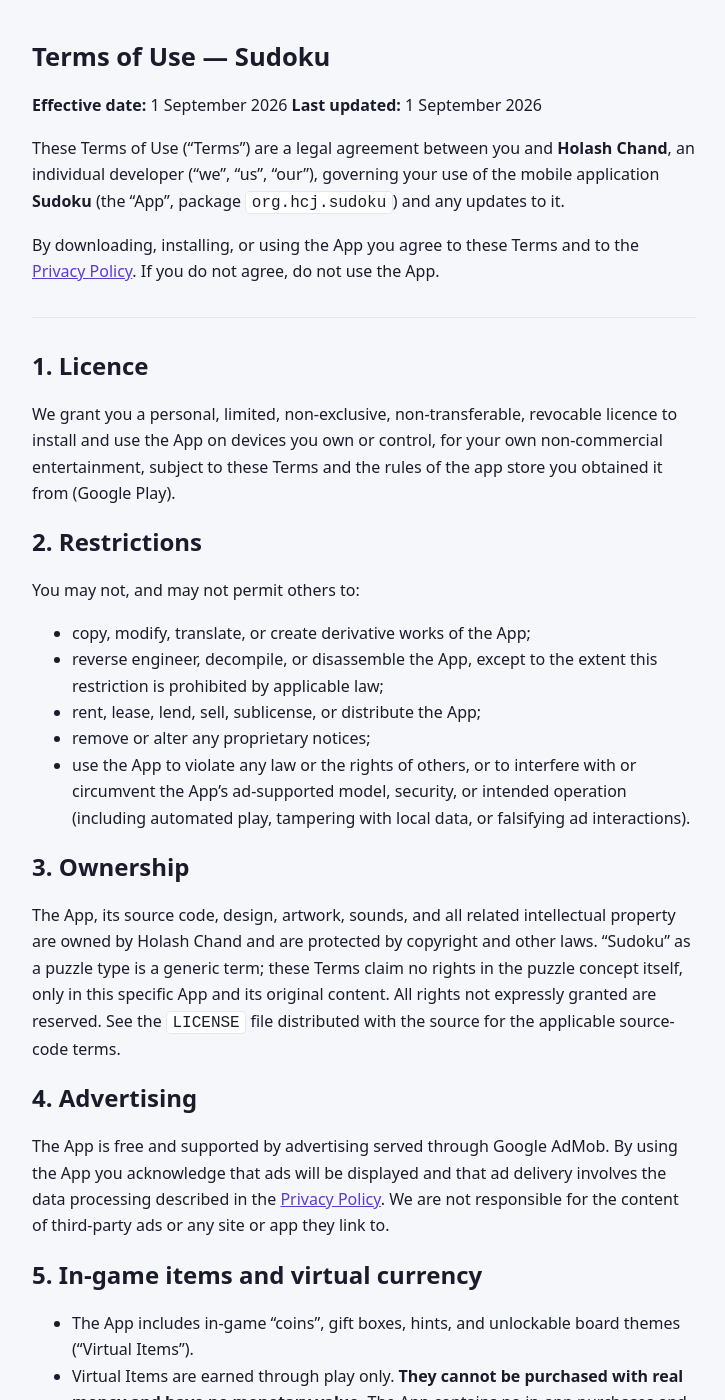
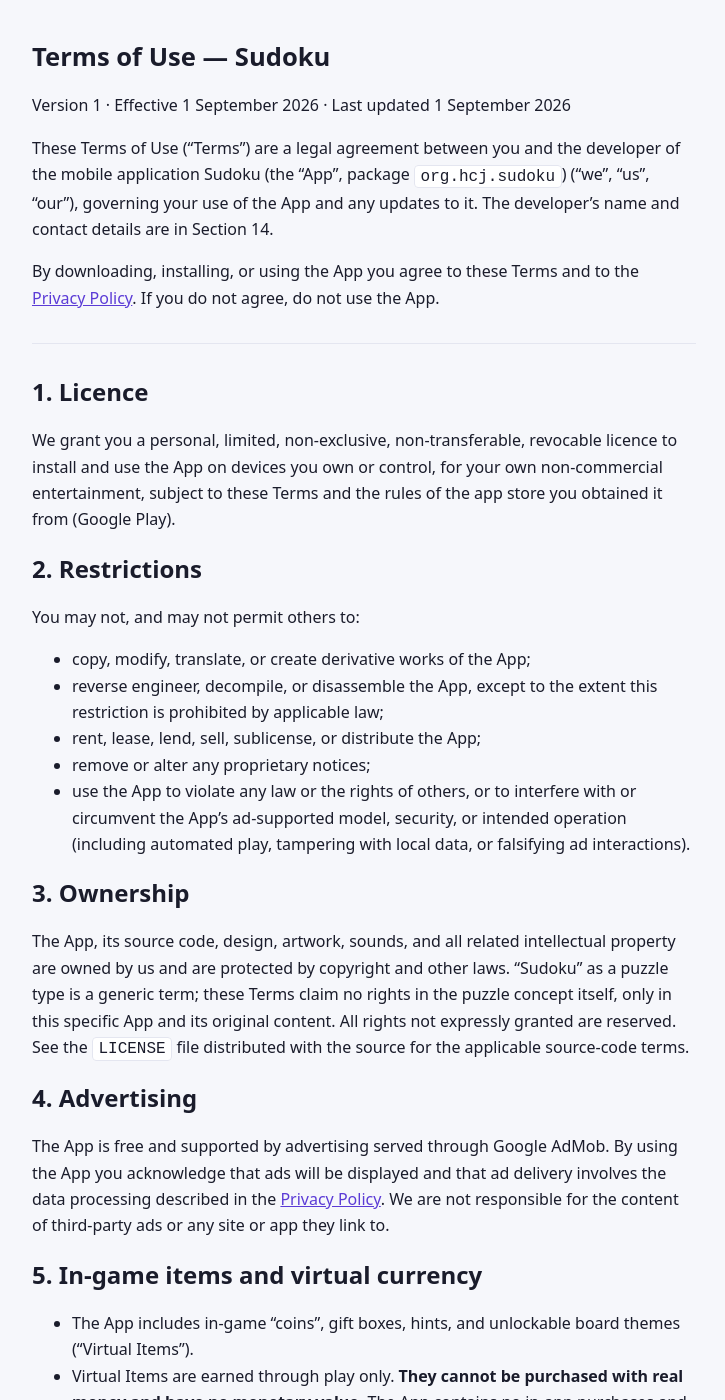
Before and after one commit to holashchand/mg-legal-docs, a Jekyll site: the page built from sudoku/v1/terms-of-use.md, in a window 1280 px wide and 1400 px high. Shown: the whole window, without its empty margins (276-1001 px from the left). Built offline with Jekyll 4.4.1, drawn with Linux system fonts in a browser that asks for light colours; some of the changed text lies outside the part shown.

Commit message:
Version docs under /v1 and de-emphasise contact details
- Move the three docs to sudoku/v1/ so future major releases add sudoku/v2/
  while v1 stays live.
- Remove the developer name and email from the bold header; identify the
  developer generically up top and keep name + plain-text email only in the
  final Contact section (Section 11 / 14). Play Store requires the contact to
  be present, not prominent.

Co-Authored-By: Claude Sonnet 5 <noreply@anthropic.com>
Claude-Session: https://claude.ai/code/session_01NJHaX2bCnRSgHQ6BbBD6XJ

```diff
--- a/sudoku/terms-of-use.md
+++ b/sudoku/v1/terms-of-use.md
@@ -4,13 +4,12 @@ title: Terms of Use — Sudoku
 
 # Terms of Use — Sudoku
 
-**Effective date:** 1 September 2026
-**Last updated:** 1 September 2026
+Version 1 · Effective 1 September 2026 · Last updated 1 September 2026
 
-These Terms of Use ("Terms") are a legal agreement between you and **Holash
-Chand**, an individual developer ("we", "us", "our"), governing your use of the
-mobile application **Sudoku** (the "App", package `org.hcj.sudoku`) and any
-updates to it.
+These Terms of Use ("Terms") are a legal agreement between you and the developer
+of the mobile application Sudoku (the "App", package `org.hcj.sudoku`) ("we",
+"us", "our"), governing your use of the App and any updates to it. The
+developer's name and contact details are in Section 14.
 
 By downloading, installing, or using the App you agree to these Terms and to the
 [Privacy Policy](./privacy-policy). If you do not agree, do not use the App.
@@ -41,8 +40,7 @@ You may not, and may not permit others to:
 ## 3. Ownership
 
 The App, its source code, design, artwork, sounds, and all related intellectual
-property are owned by Holash Chand and are protected by copyright and other
-laws. "Sudoku" as a puzzle type is a generic term; these Terms claim no rights
+property are owned by us and are protected by copyright and other laws. "Sudoku" as a puzzle type is a generic term; these Terms claim no rights
 in the puzzle concept itself, only in this specific App and its original
 content. All rights not expressly granted are reserved. See the `LICENSE` file
 distributed with the source for the applicable source-code terms.
@@ -83,7 +81,7 @@ the App at your own risk.
 
 ## 8. Limitation of liability
 
-To the fullest extent permitted by law, Holash Chand will not be liable for any
+To the fullest extent permitted by law, we will not be liable for any
 indirect, incidental, special, consequential, or punitive damages, or for loss
 of data, profits, or goodwill, arising from your use of or inability to use the
 App. Our total aggregate liability for all claims relating to the App will not
@@ -95,7 +93,7 @@ including for death or personal injury caused by negligence, or for fraud.
 
 ## 9. Indemnity
 
-You agree to indemnify and hold harmless Holash Chand from any claim or demand
+You agree to indemnify and hold us harmless from any claim or demand
 arising out of your misuse of the App or your breach of these Terms.
 
 ## 10. Termination
@@ -110,7 +108,7 @@ These Terms are governed by the laws of **India**, without regard to
 conflict-of-law rules. Subject to any non-waivable rights you have as a consumer
 in your country of residence, the courts of **India** have exclusive
 jurisdiction over any dispute. You and we agree to attempt to resolve any
-dispute informally by contacting **loganbabu87@gmail.com** first.
+dispute informally by contacting us (Section 14) first.
 
 ## 12. App store terms
 
@@ -126,4 +124,5 @@ date". Continued use after that date is acceptance.
 
 ## 14. Contact
 
-**Holash Chand** — **loganbabu87@gmail.com**
+The App is provided by Holash Chand. For questions about these Terms, contact
+loganbabu87@gmail.com.
```
Also changed, not shown: sudoku/v1/privacy-policy.md (renamed from sudoku/privacy-policy.md, +12 -13 lines), sudoku/v1/third-party-licenses.md (renamed from sudoku/third-party-licenses.md).
